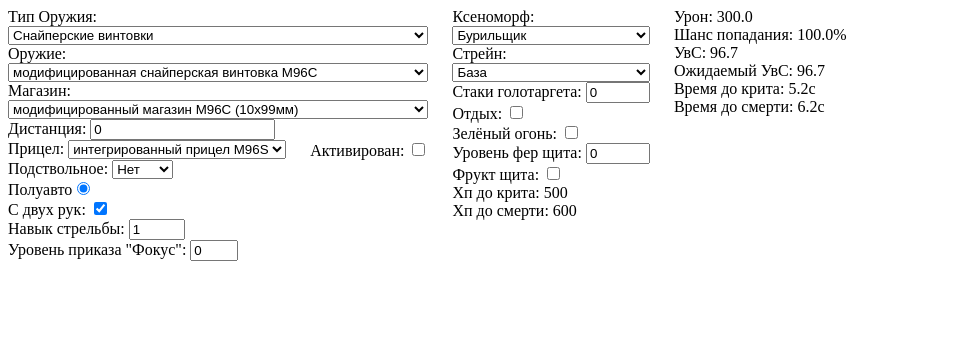
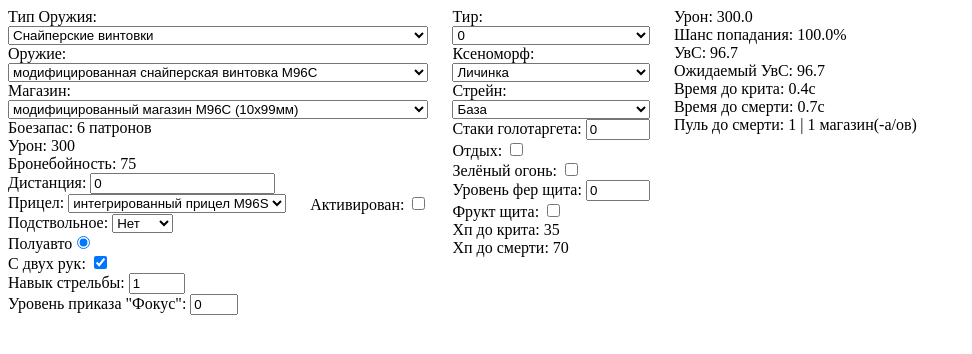
Before and after one commit to Jawel722/damage-calc, a plain HTML site: page index.html in a window 1280 px wide. Shown: the whole page, without its empty margins (0-972 px from the left). Drawn offline with Linux system fonts and the light colour scheme.

Commit message:
Селект по тирам и информация

```diff
--- a/index.html
+++ b/index.html
@@ -22,6 +22,9 @@
 Тип Оружия: <select id = 'gunType'></select>
 Оружие: <select id = 'gun'></select>
 Магазин: <select id = 'magazine'></select>
+<label>Боезапас: <span id = magBullets></span> патронов</label>
+<label>Урон: <span id = magDamage></span></label>
+<label>Бронебойность: <span id = magAP></span></label>
 <label>Дистанция: <input type="number" id="dist" value="0" min="0"></label>
 <div class = "col">
 <div class = "megacol">
@@ -47,6 +50,7 @@
 <label>Уровень приказа "Фокус": <input type = "number" id = "focusLevel" value = "0" min = "0" max = "3"></label>
 </div>
 <div class = "col">
+Тир: <select id = 'tier'></select>
 Ксеноморф: <select id = 'xeno'></select>
 Стрейн: <select id = 'strain'></select>
 <div id="abilityArmor"></div>
@@ -70,6 +74,7 @@
 <label>Ожидаемый УвС: <span id = 'realOut'></span></label>
 <label>Время до крита: <span id = "timeCrit"></span></label>
 <label>Время до смерти: <span id = "timeDead"></span></label>
+<label>Пуль до смерти: <span id = 'bulletsDead'></span> | <span id = 'magazinesDead'></span> магазин(-а/ов)</label>
 </div>
 </div>
 <script src = 'guns.js'></script>
@@ -249,6 +254,7 @@ function recalc() {
     const magazine = findById(MAGAZINES, magId)
     const projectile = findById(PROJECTILES, magazine.projectile)
     const xeno = findById(XENOS, xenoId)
+    const magBullets = magazine.capacity
     let xenoHpCrit = xeno.hpCrit
     let xenoHpDead = xeno.hpDead
     if (pheroShieldLevel !== 0) {
@@ -378,6 +384,11 @@ function recalc() {
     if  (xenoHpDead/dpsRealResult===Infinity) {
         document.getElementById("timeDead").textContent = "Никогда"
     }
+    document.getElementById("magDamage").textContent = projectile.damage * projectile.pellets
+    document.getElementById("magAP").textContent = projectile.ap
+    document.getElementById("bulletsDead").textContent = Math.ceil(xenoHpDead/damageResult)
+    document.getElementById("magBullets").textContent = magBullets
+    document.getElementById("magazinesDead").textContent = Math.ceil(Math.ceil(xenoHpDead/damageResult)/magBullets)
 }
 
 const gunTypeSelect = document.getElementById("gunType");
@@ -518,13 +529,28 @@ function fireRateCalc (fireMode,gun,shotsPerBurstFlat,fireDelayFlat) {
     return fireRate
 }
 
+const tierSelect = document.getElementById("tier");
+function selectXenoTier() {
+    tierSelect.innerHTML = ""
+    for (const tier of [0,1,2,3,4]) {
+        const tierOption = document.createElement("option")
+        tierOption.value = tier
+        tierOption.textContent = tier
+        tierSelect.appendChild(tierOption)
+    }
+}
+
 const xenoSelect = document.getElementById("xeno");
-for (const xeno of XENOS) {
-    const xenoOption = document.createElement("option");
-    xenoOption.value = xeno.name;
-    xenoOption.textContent = xeno.name;
-    if (xeno.strain === null) {
-        xenoSelect.appendChild(xenoOption);
+function selectXeno () {
+    xenoSelect.innerHTML = ""
+    for (const xeno of XENOS) {
+        const xenoOption = document.createElement("option");
+        xenoOption.value = xeno.name;
+        xenoOption.textContent = xeno.name;
+    const selectedTier = Number(tierSelect.value)
+        if (xeno.strain === null && xeno.tier === selectedTier) {
+            xenoSelect.appendChild(xenoOption);
+        }
     }
 }
 
@@ -573,6 +599,8 @@ selectGunType();
 selectGun();
 selectGunMagazine();
 selectFireMods();
+selectXenoTier();
+selectXeno();
 selectXenoStrain();
 selectXenoAbility();
 function setAllAttachments(){
@@ -584,6 +612,9 @@ function setAllAttachments(){
     attachmentsToggleableCheck ()
 }
 setAllAttachments();
+tierSelect.addEventListener("change", selectXeno);
+tierSelect.addEventListener("change", selectXenoStrain);
+tierSelect.addEventListener("change", selectXenoAbility);
 xenoSelect.addEventListener("change", selectXenoStrain);
 xenoSelect.addEventListener("change", selectXenoAbility);
 strainSelect.addEventListener("change", selectXenoAbility);
@@ -600,6 +631,7 @@ abilitySelect.addEventListener("input",recalc)
 abilitySelect.addEventListener("change",recalc)
 gunSelect.addEventListener("change", recalc)
 magazineSelect.addEventListener("change", recalc)
+tierSelect.addEventListener("change",recalc)
 xenoSelect.addEventListener("change",recalc)
 strainSelect.addEventListener("change", recalc)
 gunTypeSelect.addEventListener("change", recalc)
--- a/xenos.js
+++ b/xenos.js
@@ -347,7 +347,7 @@ const XENOS = [
     "greenFireArmorMult": 0.7,
     "hpCrit": 500.0,
     "hpDead": 600.0,
-    "tier": 0
+    "tier": 4
   },
   {
     "id": "CMXenoRavager",
@@ -565,7 +565,7 @@ const XENOS = [
     "greenFireArmorMult": 0.5,
     "hpCrit": 1500.0,
     "hpDead": 1600.0,
-    "tier": 0
+    "tier": 4
   },
   {
     "id": "RMCXenoLurkerVampire",
```
